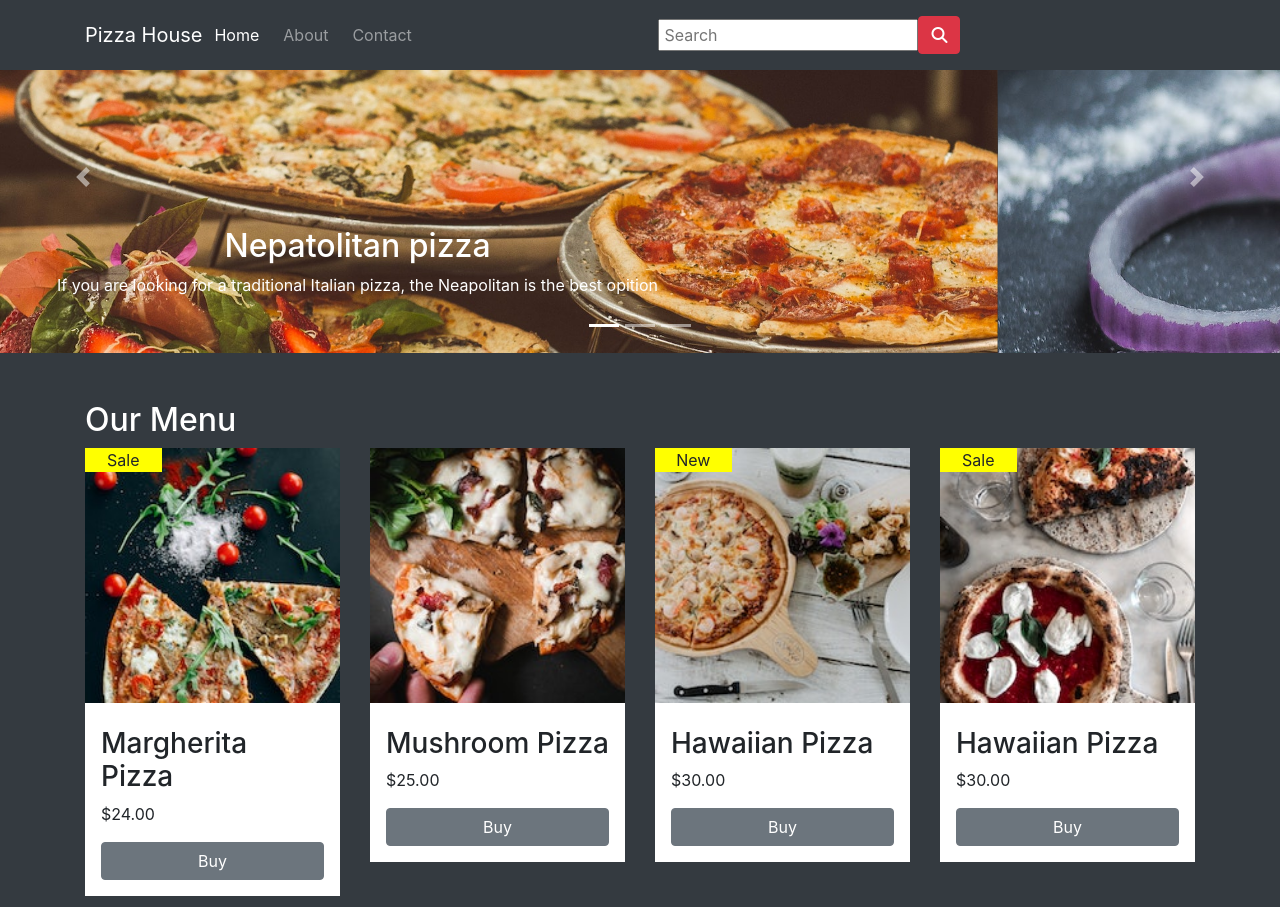
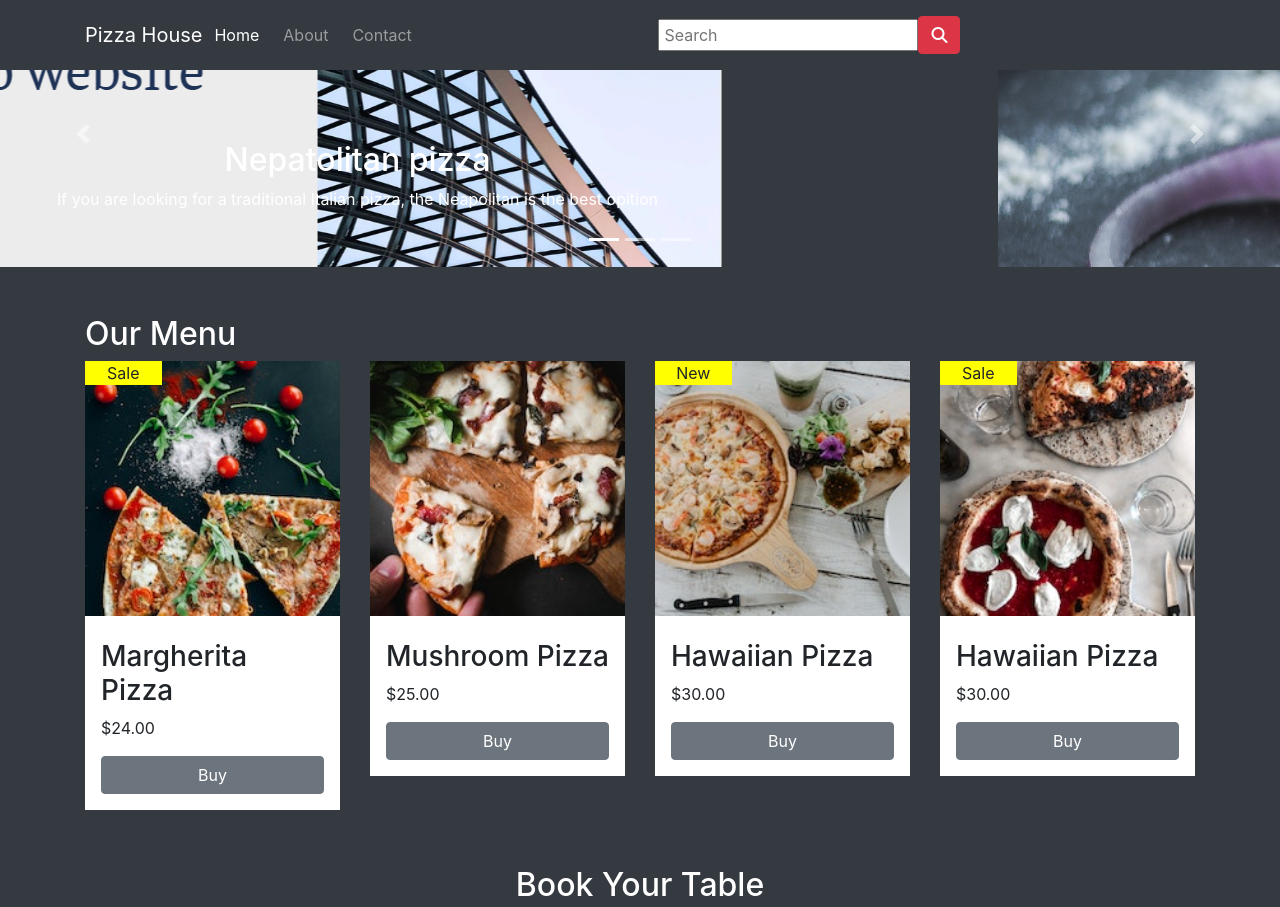
Before and after one commit to dinhphuckhang/web-store, a website: page index.html in a window 1280 px wide. Shown: the top 907 px of the page. Drawn offline with nearby package versions, Linux system fonts and the light colour scheme.

Commit message:
Update index.html

```diff
--- a/index.html
+++ b/index.html
@@ -48,7 +48,7 @@
             <div id="mycarousel" class="carousel slide" data-ride="carousel">
                 <div class="carousel-inner" role="listbox">
                     <div class="carousel-item active">
-                        <img class="d-block img-fluid" src="Images/pizza1.jpg" alt="">
+                        <img class="d-block img-fluid" src="Images/Ảnh chụp màn hình 2024-10-26 215536.png" alt="">
                         <div class="carousel-caption d-none d-md-block">
                             <h2>Nepatolitan pizza
 
```
